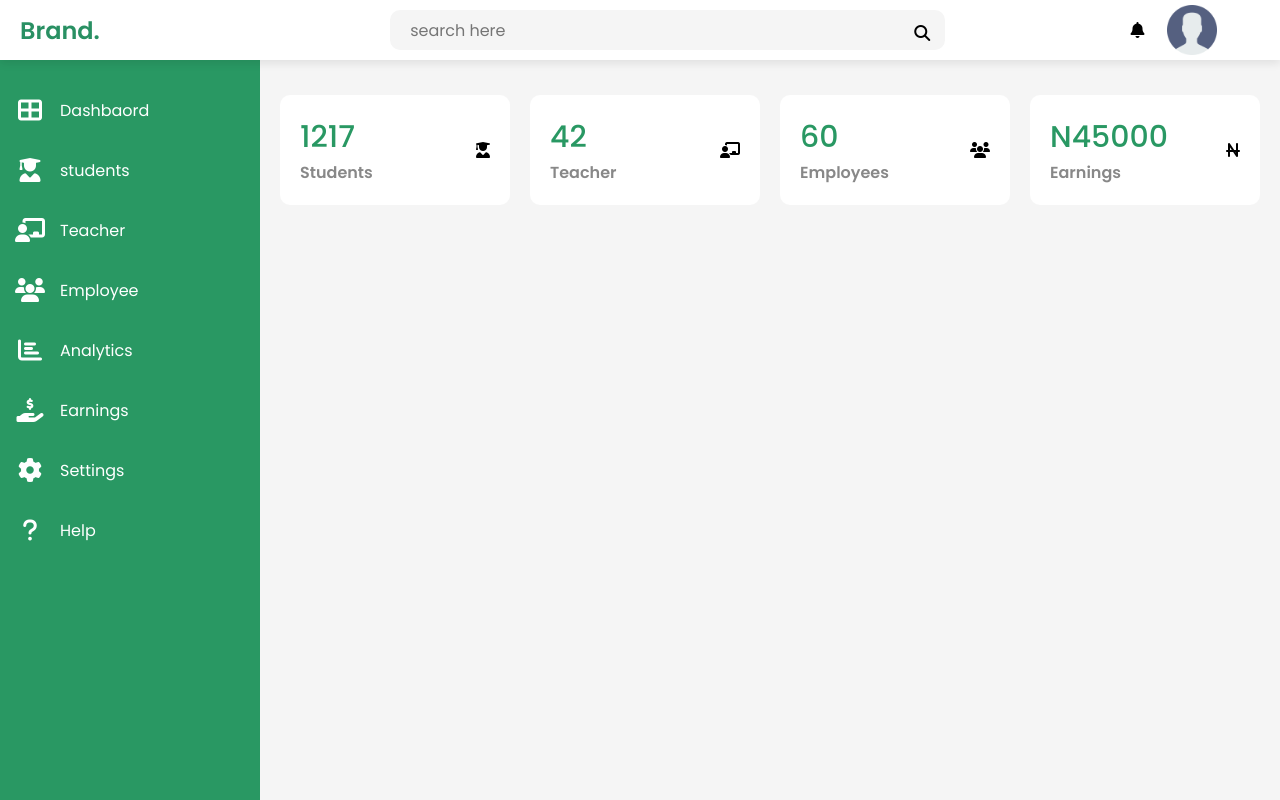
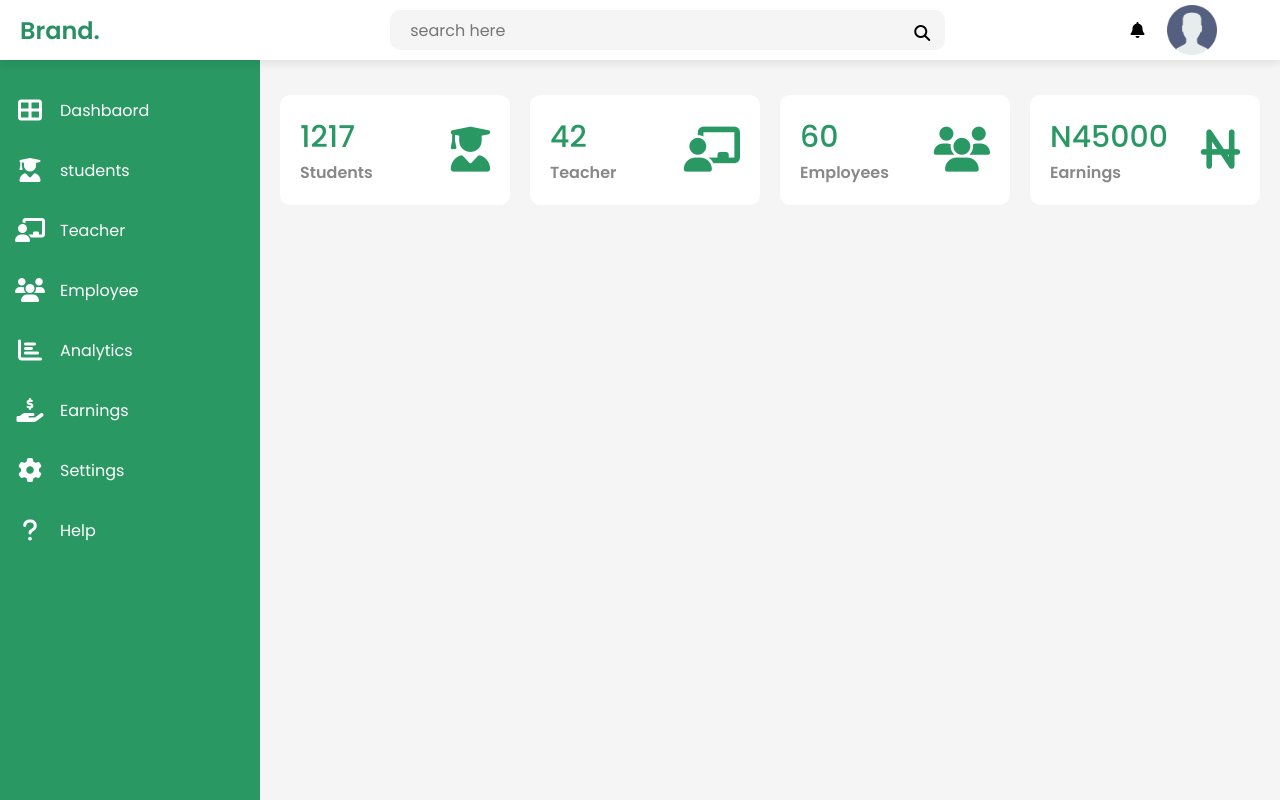
Before and after one commit to Wandiya/Livestock_Dashboard, a plain HTML site: page index.html in a window 1280 px wide. Drawn offline with Linux system fonts and the light colour scheme.

Commit message:
updated icon-box styles

```diff
--- a/style.css
+++ b/style.css
@@ -123,3 +123,8 @@
   font-weight: 600;
 
 }
+
+.icon-box i{
+  font-size: 45px ;
+  color: #299863;
+}
```
